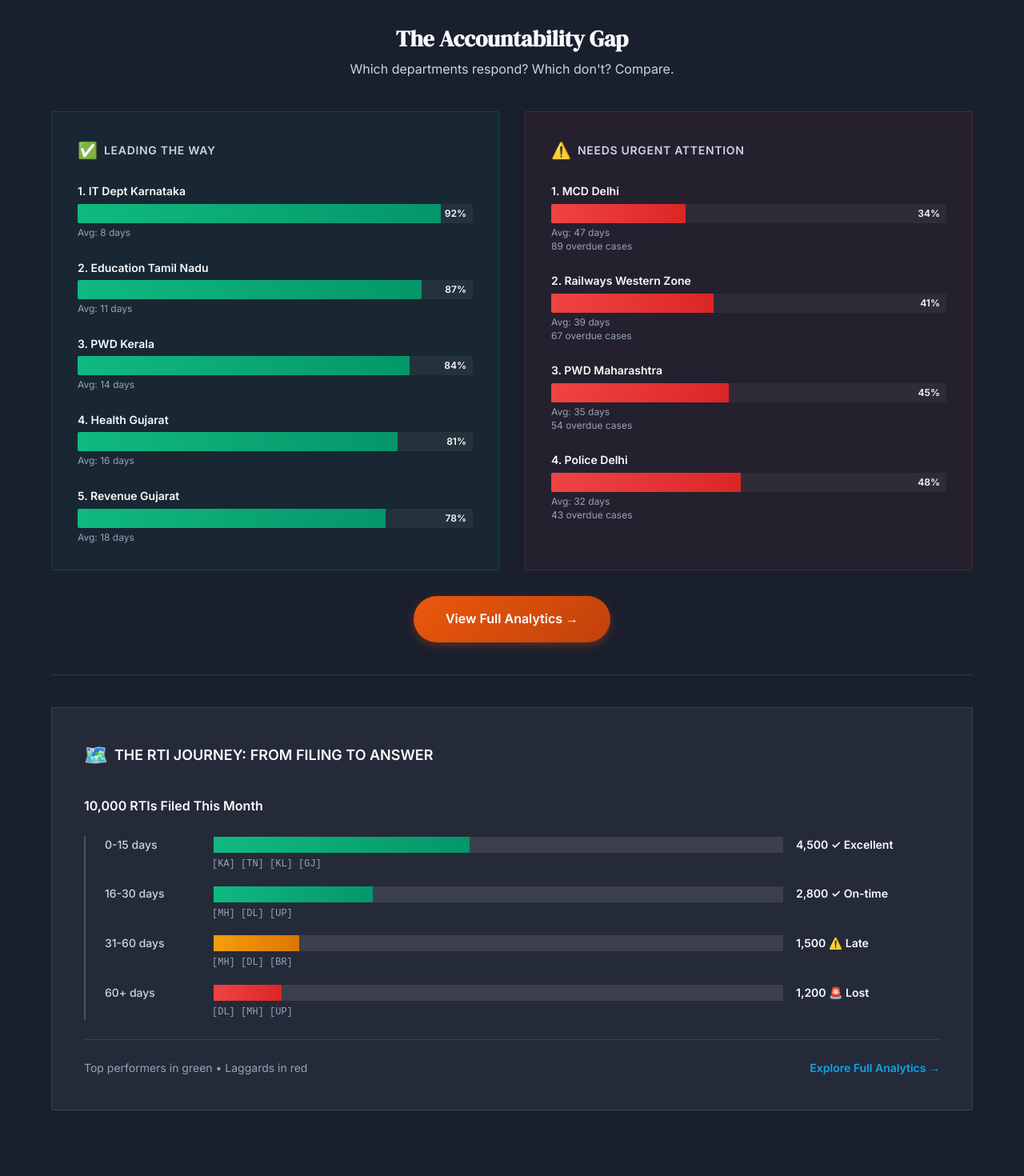
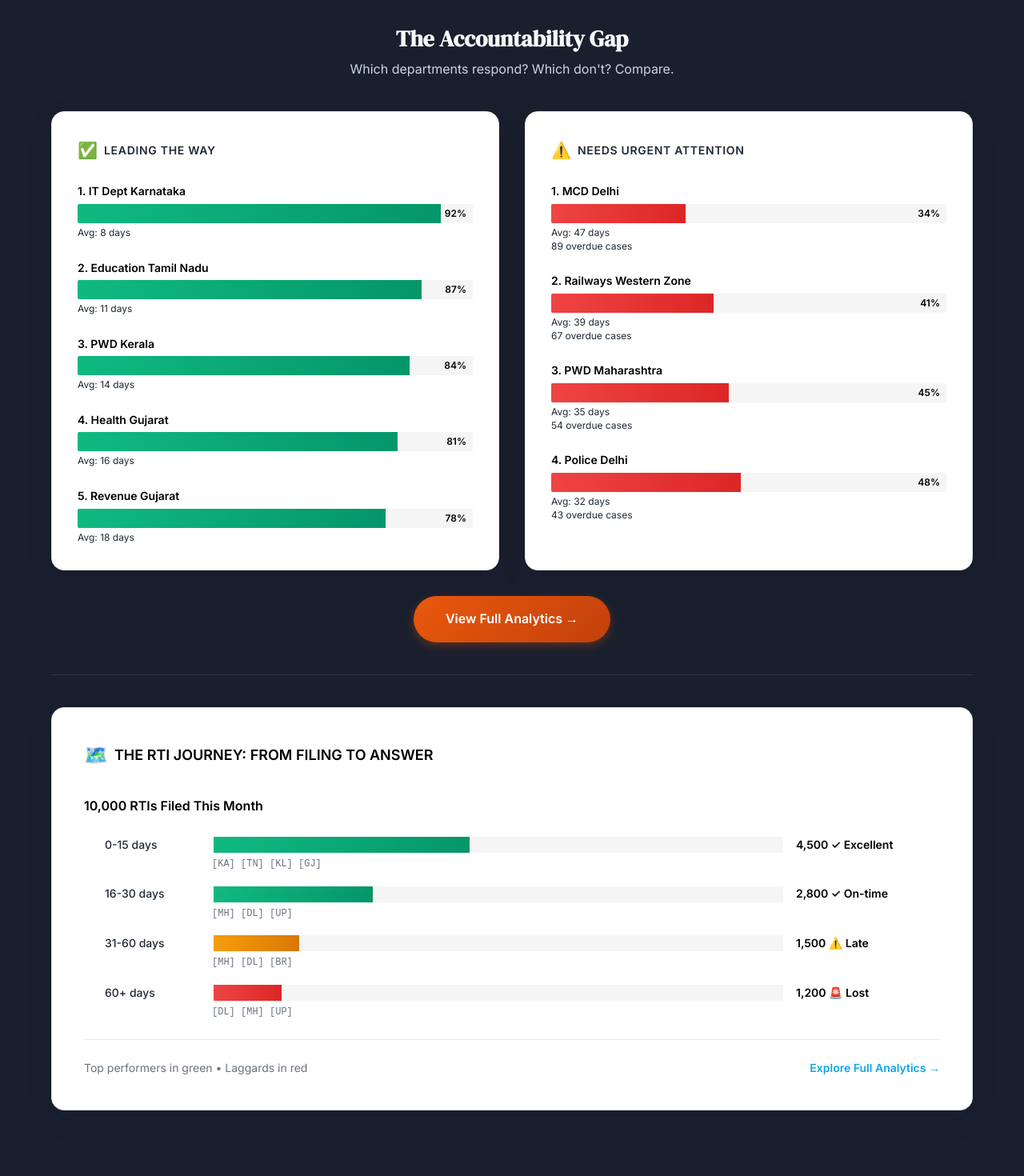
Before and after one commit to Yugantar-NGO/youRTI-UI, a Next.js app: page / in a window 1280 px wide. Shown: the part 3640-5110 px from the top of the page at 80% size. Built offline with nearby package versions, Linux system fonts and the light colour scheme.

Commit message:
style(SystemPulse): update theming to match topic cards

```diff
--- a/src/components/features/landing/organisms/SystemPulse.module.css
+++ b/src/components/features/landing/organisms/SystemPulse.module.css
@@ -38,15 +38,16 @@
 
 /* Performance Panels */
 .performancePanel {
-  background: rgba(16, 185, 129, 0.05);
-  border: 1px solid rgba(16, 185, 129, 0.2);
-  border-radius: var(--border-radius-lg);
+  background: var(--color-bg-primary);
+  border: 1px solid var(--color-border-secondary);
+  border-radius: var(--border-radius-xl);
   padding: var(--spacing-xl);
+  box-shadow: var(--shadow-card-redesign);
 }
 
 .performancePanel.needsAttention {
-  background: rgba(239, 68, 68, 0.05);
-  border-color: rgba(239, 68, 68, 0.2);
+  background: var(--color-bg-primary);
+  border: 1px solid var(--color-border-secondary);
 }
 
 .panelHeader {
@@ -63,7 +64,7 @@
 .panelTitle {
   font-size: var(--font-size-sm);
   font-weight: var(--font-weight-bold);
-  color: var(--color-text-on-dark-secondary);
+  color: var(--color-text-secondary);
   letter-spacing: 0.05em;
   margin: 0;
 }
@@ -84,7 +85,7 @@
 .deptName {
   font-size: var(--font-size-sm);
   font-weight: var(--font-weight-semibold);
-  color: var(--color-text-on-dark-primary);
+  color: var(--color-text-primary);
 }
 
 /* Progress Bar */
@@ -92,7 +93,7 @@
   position: relative;
   width: 100%;
   height: 24px;
-  background: rgba(255, 255, 255, 0.05);
+  background: var(--color-bg-secondary);
   border-radius: var(--border-radius-md);
   overflow: hidden;
 }
@@ -114,12 +115,12 @@
   transform: translateY(-50%);
   font-size: var(--font-size-xs);
   font-weight: var(--font-weight-bold);
-  color: var(--color-text-on-dark-primary);
+  color: var(--color-text-primary);
 }
 
 .deptMeta {
   font-size: var(--font-size-xs);
-  color: var(--color-text-on-dark-tertiary);
+  color: var(--color-text-secondary);
   line-height: 1.4;
 }
 
@@ -151,10 +152,11 @@
 
 /* RTI Journey Panel */
 .journeyPanel {
-  background: rgba(255, 255, 255, 0.05);
-  border: 1px solid rgba(255, 255, 255, 0.1);
-  border-radius: var(--border-radius-lg);
+  background: var(--color-bg-primary);
+  border: 1px solid var(--color-border-secondary);
+  border-radius: var(--border-radius-xl);
   padding: var(--spacing-2xl);
+  box-shadow: var(--shadow-card-redesign);
 }
 
 .journeyHeader {
@@ -171,7 +173,7 @@
 .journeyTitle {
   font-size: var(--font-size-lg);
   font-weight: var(--font-weight-bold);
-  color: var(--color-text-on-dark-primary);
+  color: var(--color-text-primary);
   margin: 0;
 }
 
@@ -184,7 +186,7 @@
 .journeyTotal {
   font-size: var(--font-size-base);
   font-weight: var(--font-weight-semibold);
-  color: var(--color-text-on-dark-primary);
+  color: var(--color-text-primary);
 }
 
 /* Journey Stages */
@@ -212,12 +214,12 @@
 .stageRange {
   font-size: var(--font-size-sm);
   font-weight: var(--font-weight-medium);
-  color: var(--color-text-on-dark-secondary);
+  color: var(--color-text-secondary);
 }
 
 .stageBar {
   height: 20px;
-  background: rgba(255, 255, 255, 0.1);
+  background: var(--color-bg-secondary);
   border-radius: var(--border-radius-sm);
   overflow: hidden;
 }
@@ -239,12 +241,12 @@
 .stageCount {
   font-size: var(--font-size-sm);
   font-weight: var(--font-weight-semibold);
-  color: var(--color-text-on-dark-primary);
+  color: var(--color-text-primary);
 }
 
 .stageStates {
   font-size: var(--font-size-xs);
-  color: var(--color-text-on-dark-tertiary);
+  color: var(--color-text-tertiary);
   font-family: monospace;
   padding-left: 134px;
 }
@@ -255,12 +257,12 @@
   justify-content: space-between;
   align-items: center;
   padding-top: var(--spacing-lg);
-  border-top: 1px solid rgba(255, 255, 255, 0.1);
+  border-top: 1px solid var(--color-border-secondary);
 }
 
 .journeyNote {
   font-size: var(--font-size-sm);
-  color: var(--color-text-on-dark-tertiary);
+  color: var(--color-text-tertiary);
   margin: 0;
 }
 
```
